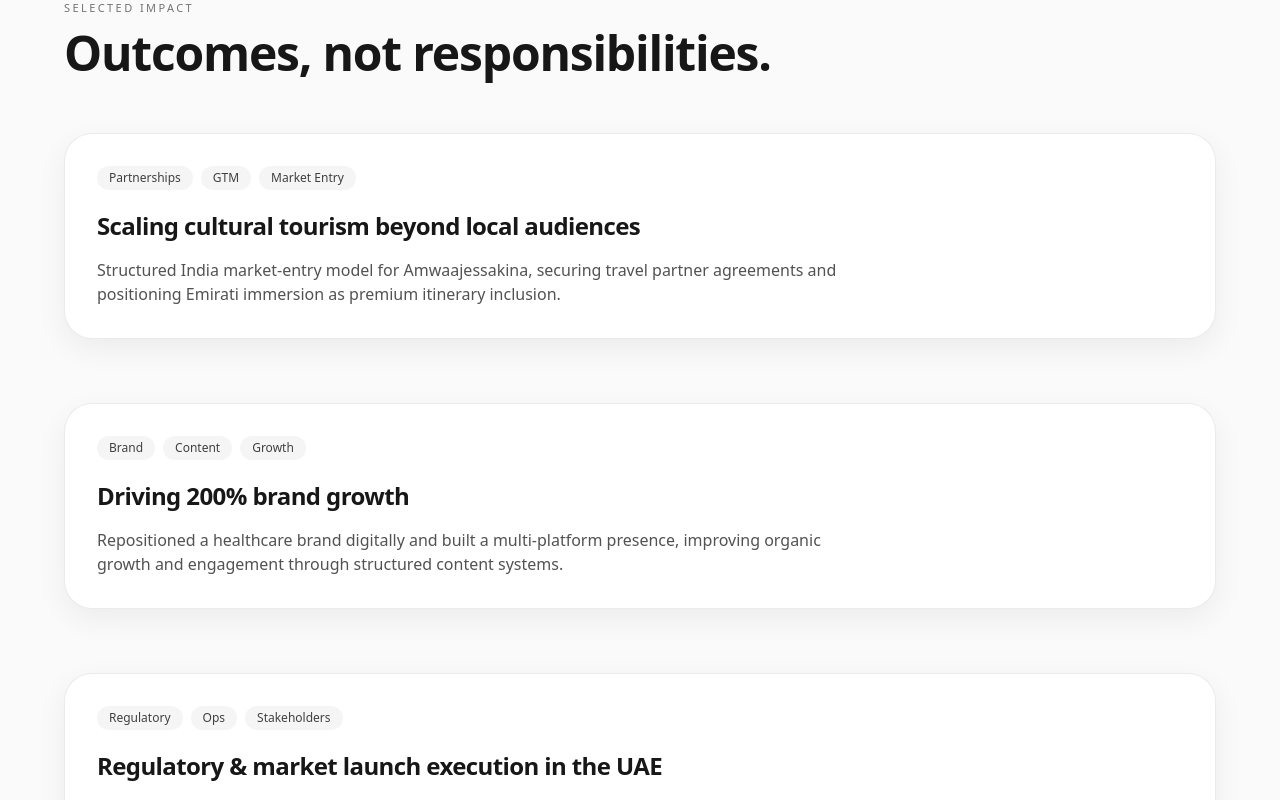
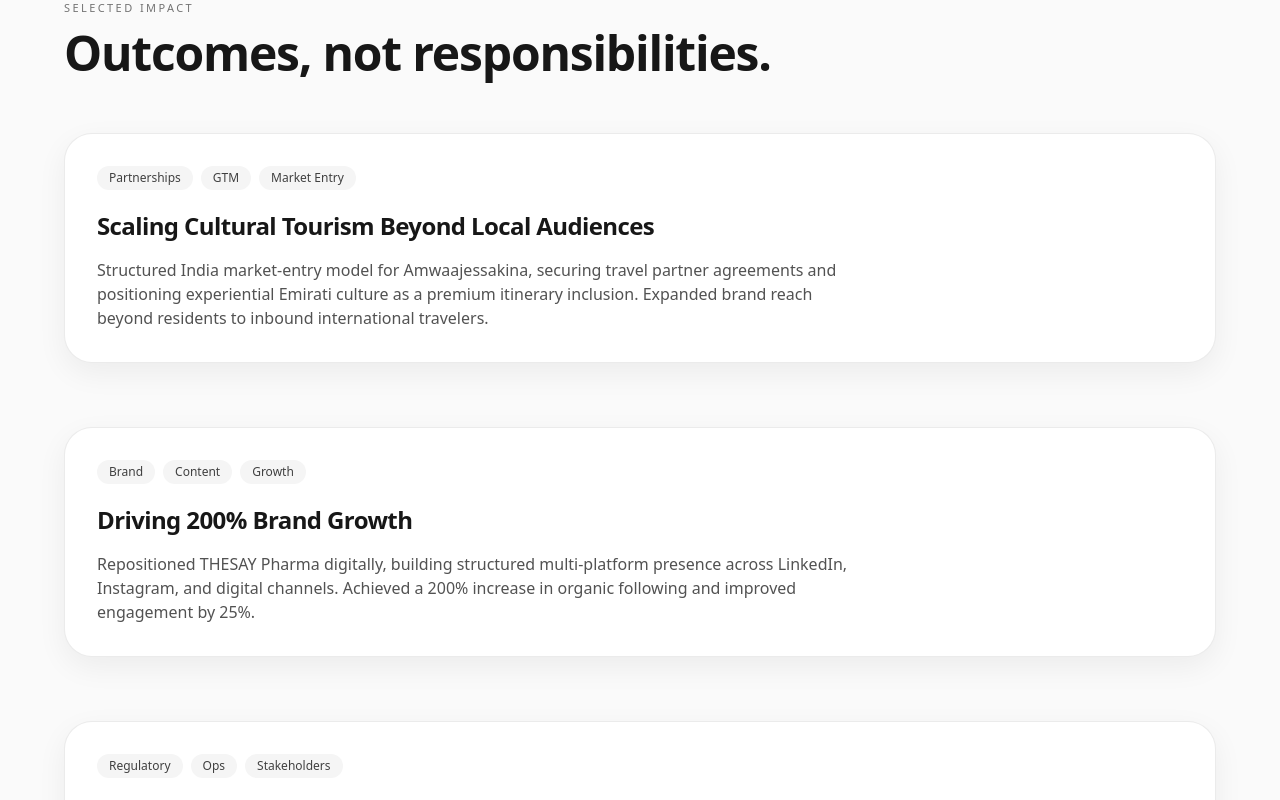
Before and after one commit to vishnukantr/vishnukantr.com, a Next.js app: page / in a window 1280 px wide. Shown: the part 2140-2940 px from the top of the page. Built offline with nearby package versions, Linux system fonts and the light colour scheme.

Commit message:
Update page.js

```diff
--- a/app/page.js
+++ b/app/page.js
@@ -205,8 +205,7 @@ export default function Home() {
     </Reveal>
   </div>
 </section>
-
-      {/* IMPACT */}
+{/* SELECTED IMPACT */}
 <section id="impact" className="py-24 md:py-32 px-6 md:px-10 lg:px-14 bg-neutral-50">
   <div className="mx-auto max-w-6xl">
     <Reveal>
@@ -219,22 +218,28 @@ export default function Home() {
     <div className="mt-14 space-y-16">
       {[
         {
-                title: "Scaling cultural tourism beyond local audiences",
+          title: "Scaling Cultural Tourism Beyond Local Audiences",
           desc:
-                  "Structured India market-entry model for Amwaajessakina, securing travel partner agreements and positioning Emirati immersion as premium itinerary inclusion.",
+            "Structured India market-entry model for Amwaajessakina, securing travel partner agreements and positioning experiential Emirati culture as a premium itinerary inclusion. Expanded brand reach beyond residents to inbound international travelers.",
           tags: ["Partnerships", "GTM", "Market Entry"],
         },
         {
-                title: "Driving 200% brand growth",
+          title: "Driving 200% Brand Growth",
           desc:
-                  "Repositioned a healthcare brand digitally and built a multi-platform presence, improving organic growth and engagement through structured content systems.",
+            "Repositioned THESAY Pharma digitally, building structured multi-platform presence across LinkedIn, Instagram, and digital channels. Achieved a 200% increase in organic following and improved engagement by 25%.",
           tags: ["Brand", "Content", "Growth"],
         },
         {
-                title: "Regulatory & market launch execution in the UAE",
+          title: "Regulatory & Market Launch Execution in the UAE",
           desc:
-                  "Led Arabic publishing approvals and regulatory submissions independently — aligning stakeholders across compliance, printing, and distribution.",
+            "Led Arabic publishing approvals and UAE Media Council submissions independently. Built relationships across regulatory bodies, printers, and distributors — ensuring compliant and successful publication launches.",
           tags: ["Regulatory", "Ops", "Stakeholders"],
+        },
+        {
+          title: "Data-Driven Campaign Intelligence",
+          desc:
+            "Delivered campaign analysis dashboards for BMW, UKTV, BBC, and Nestlé at The Blinc Partnership (London). Simplified complex research data into executive-level decision tools used for marketing optimisation.",
+          tags: ["Analytics", "Dashboards", "Optimization"],
         },
       ].map((c) => (
         <Reveal key={c.title}>
@@ -254,7 +259,6 @@ export default function Home() {
     </div>
   </div>
 </section>
-
       {/* AMWAAJESSAKINA */}
      <section id="amwaajessakina" className="bg-neutral-950 text-white">
   <div className="mx-auto max-w-6xl px-6 md:px-10 lg:px-14 py-16 md:py-24">
```
Lines whose indentation alone changed are shown as unchanged.
